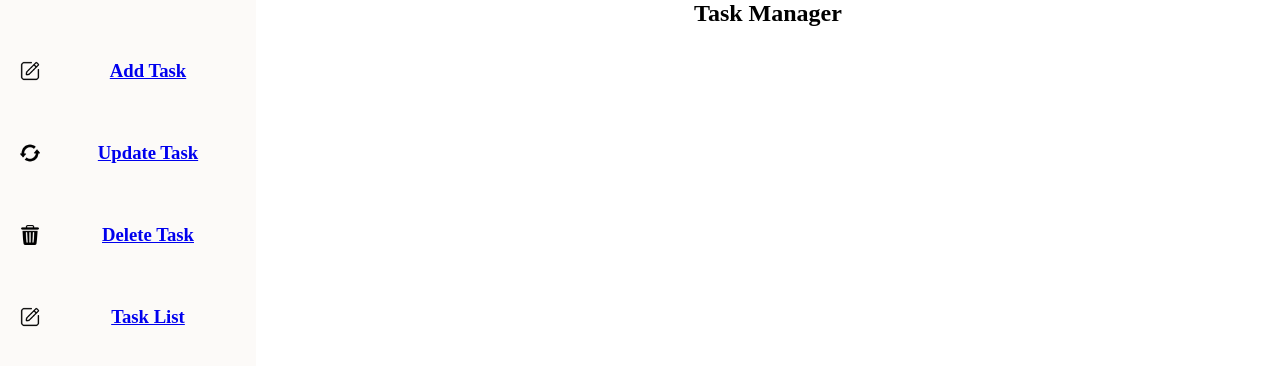
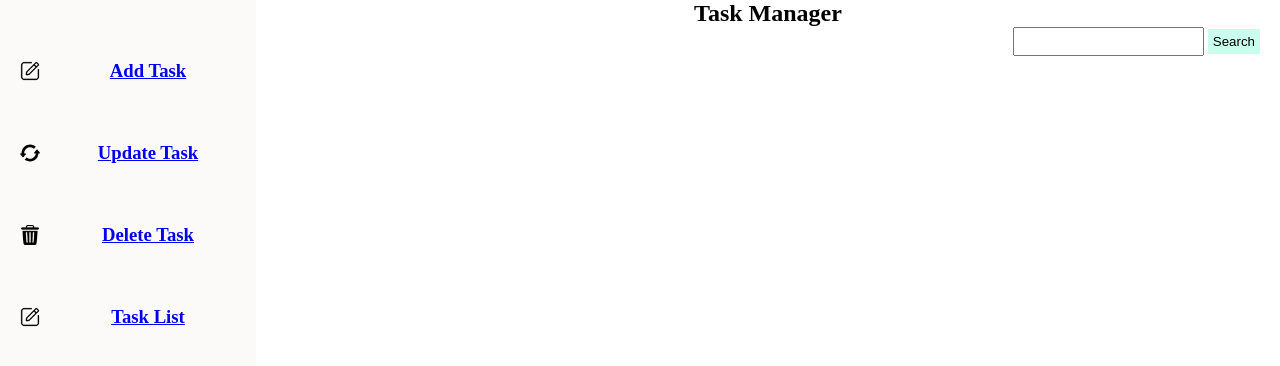
Before and after one commit to Ashok41-dev/TaskManager, a Flask app: page / in a window 1280 px wide. Shown: the top 366 px of the page. Run offline with Flask 3, Linux system fonts and the light colour scheme.

Commit message:
seach_functionality

```diff
--- a/TaskManager/static/css/index.css
+++ b/TaskManager/static/css/index.css
@@ -77,7 +77,7 @@ h1{
     align-items: center;
     flex-direction: column;
     position: relative;
-    background-color: aqua;
+    background-color: rgb(202, 255, 237);
 }
 .tasklist span
 {
@@ -114,3 +114,22 @@ h1{
     padding: 10px;
     margin-top: 10px;
 }
+.search
+{
+    width: 100%;
+    text-align: end;
+}
+.search input{
+    padding: 5px;
+}
+.search input:focus
+{
+    outline: none;
+}
+.search button
+{
+    background-color:rgb(202, 255, 237);
+    border: none;
+    padding: 5px;
+    margin-right: 20px;
+}
--- a/TaskManager/templates/components/tasklist.html
+++ b/TaskManager/templates/components/tasklist.html
@@ -1,4 +1,8 @@
 <h1>Task Manager</h1>
+<div class="search">
+    <input type="text" name="search"/>
+    <button>Search</button>
+</div>
 <div class="taskmanager">
     {% for i in task %}
     <div class="tasklist">
```
Also changed, not shown: TaskManager/taskmanager.db.
